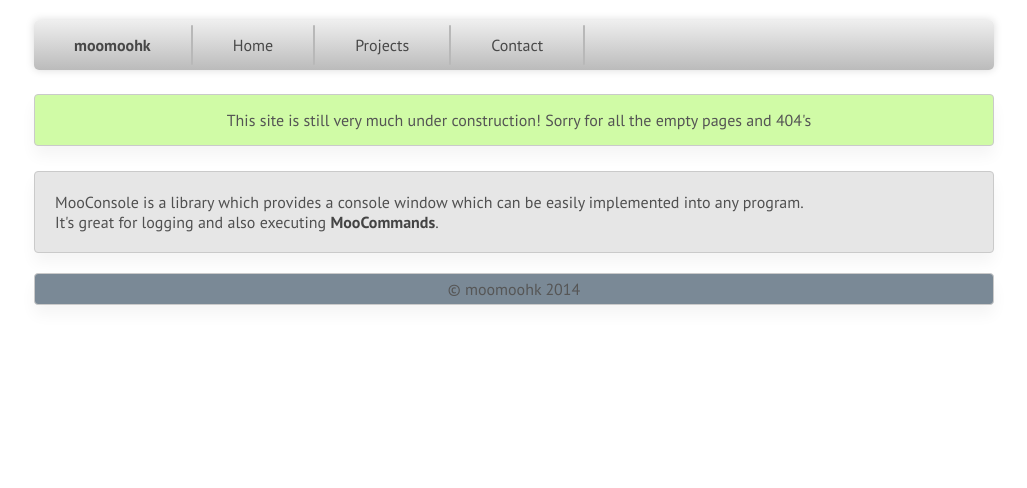
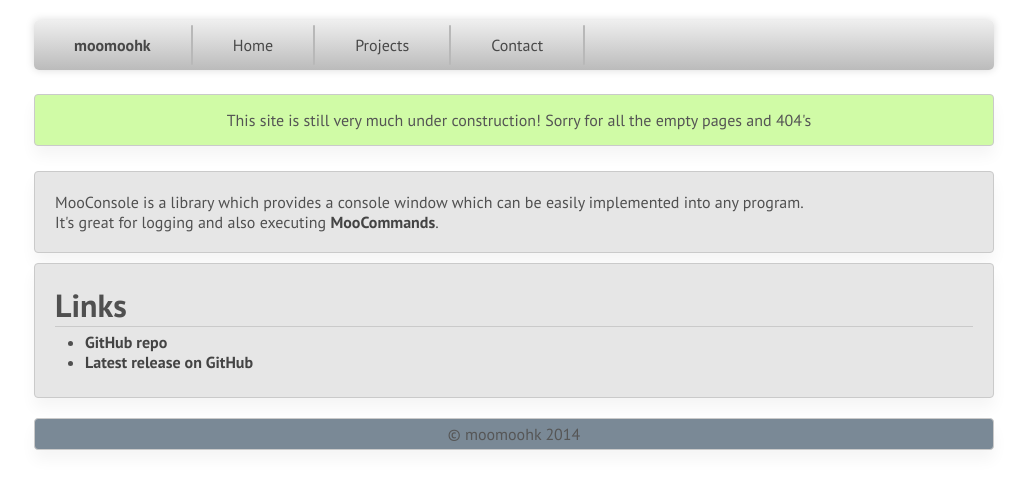
Before and after one commit to moomoohk/mooconsole, a plain HTML site: page index.html in a window 1280 px wide. Shown: the whole page, without its empty margins (126-1153 px from the left). Drawn offline with Linux system fonts and the light colour scheme; a web font is replaced by a local one.

Commit message:
Push change

```diff
--- a/index.html
+++ b/index.html
@@ -160,7 +160,7 @@
 	<br>
 	It's great for logging and also executing <a href="/moocommands">MooCommands</a>.
 </section>
-<!-- <section id="links">
+<section id="links">
 	<h1>Links</h1>
 	<p>
 		<ul>
@@ -168,7 +168,7 @@
 			<li><a href="https://github.com/moomoohk/mooconsole/releases/latest">Latest release on GitHub</a></li>
 		</ul>
 	</p>
-</section> -->
+</section>
 		<section id="footer">
 			© moomoohk 2014
 		</section>
```
